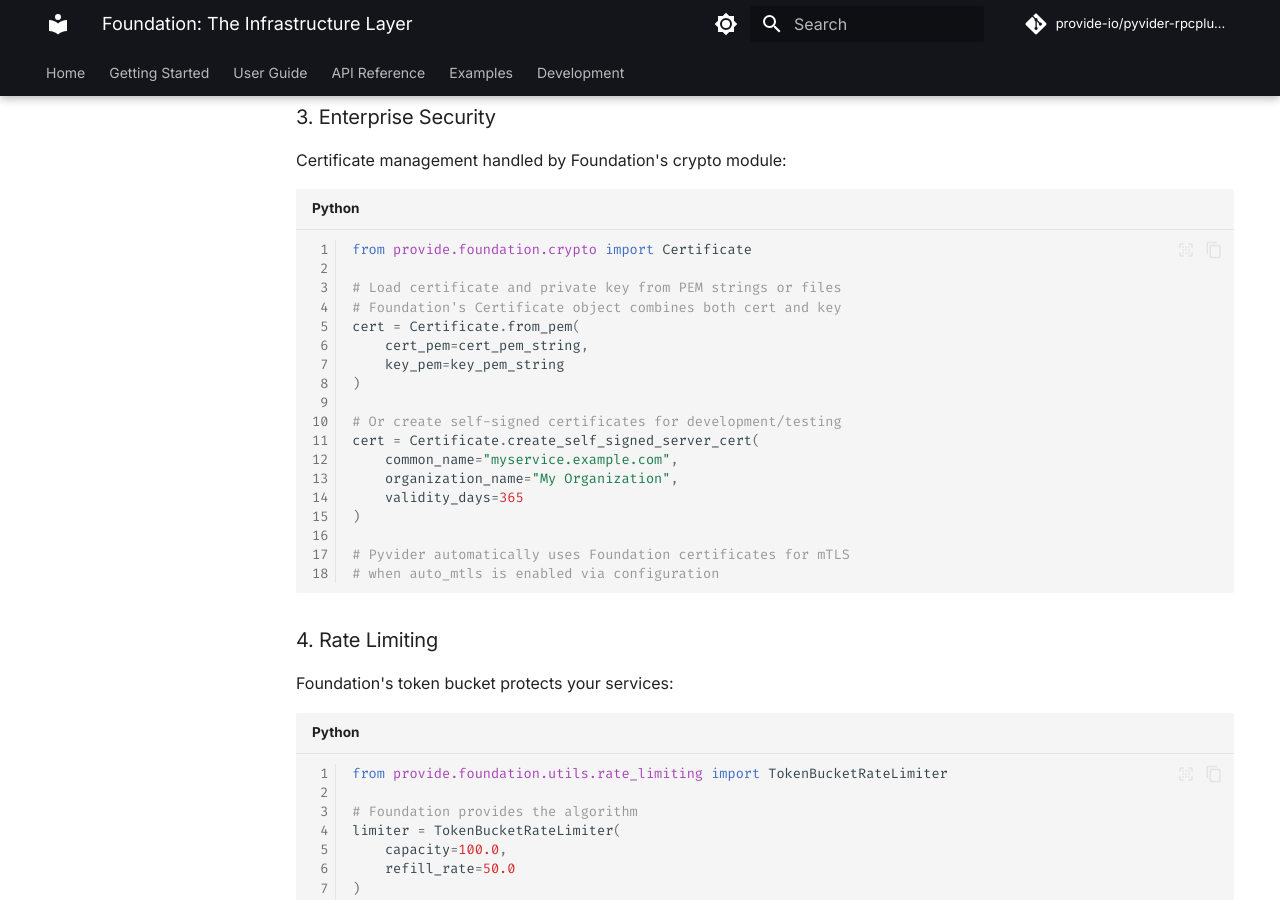
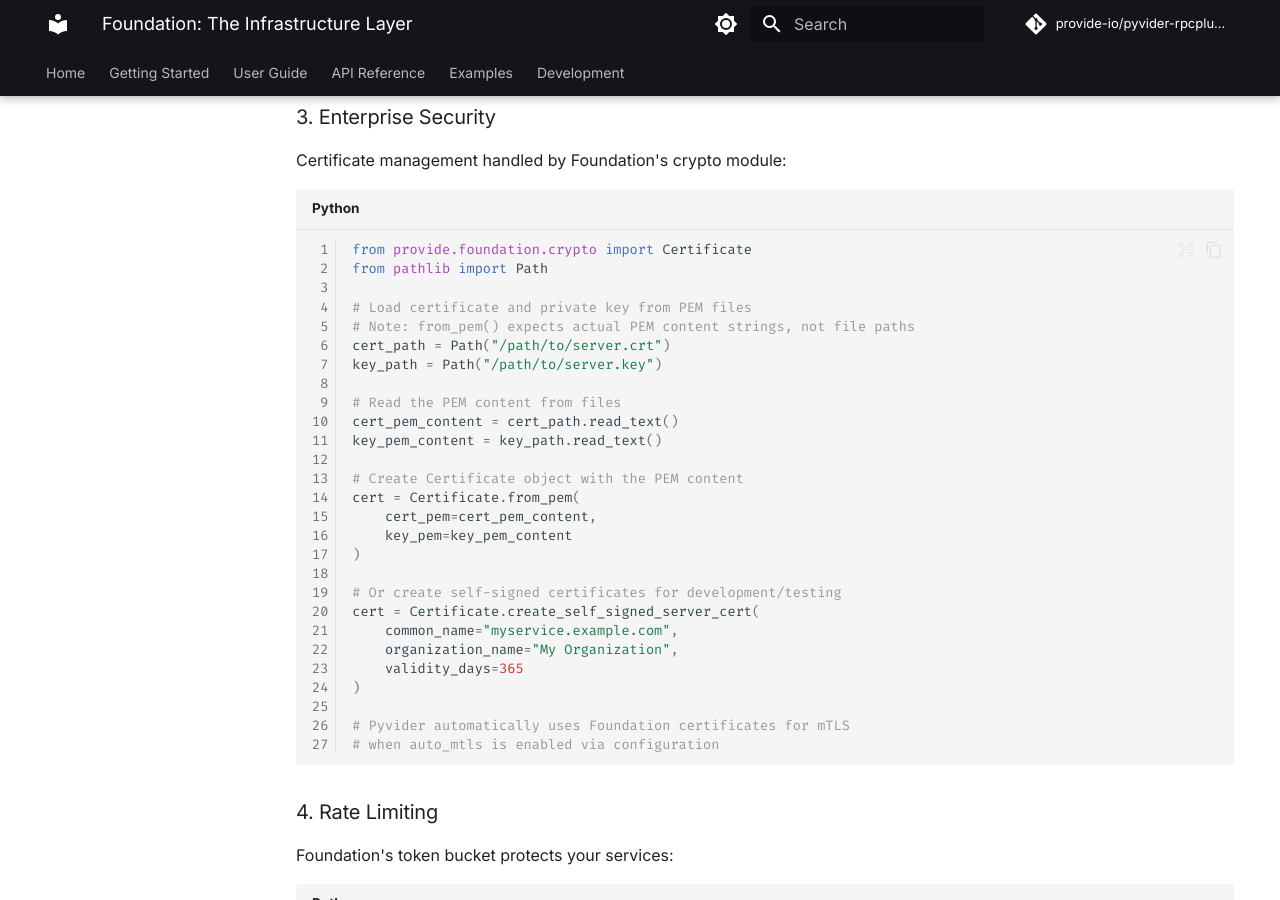
Before and after one commit to provide-io/pyvider-rpcplugin, an MkDocs documentation site: the page built from docs/introduction/foundation.md, in a window 1280 px wide and 900 px high, scrolled down 2453 px. Built offline with MkDocs 1.6.1 and Material for MkDocs 9.7.7, drawn with Linux system fonts in a browser that asks for light colours; comment, search, counter and statistics services are not loaded; the version menu is left out; some of the changed text lies outside the part shown.

Commit message:
🔼⚙️ [skip ci] auto-commit

````diff
--- a/docs/introduction/foundation.md
+++ b/docs/introduction/foundation.md
@@ -90,12 +90,21 @@ Certificate management handled by Foundation's crypto module:
 
 ```python
 from provide.foundation.crypto import Certificate
+from pathlib import Path
 
-# Load certificate and private key from PEM strings or files
-# Foundation's Certificate object combines both cert and key
+# Load certificate and private key from PEM files
+# Note: from_pem() expects actual PEM content strings, not file paths
+cert_path = Path("/path/to/server.crt")
+key_path = Path("/path/to/server.key")
+
+# Read the PEM content from files
+cert_pem_content = cert_path.read_text()
+key_pem_content = key_path.read_text()
+
+# Create Certificate object with the PEM content
 cert = Certificate.from_pem(
-    cert_pem=cert_pem_string,
-    key_pem=key_pem_string
+    cert_pem=cert_pem_content,
+    key_pem=key_pem_content
 )
 
 # Or create self-signed certificates for development/testing
@@ -210,17 +219,23 @@ Foundation's crypto provides:
 Powers Pyvider's mTLS:
 ```python
 from provide.foundation.crypto import Certificate
+from pathlib import Path
 
 # Foundation's Certificate class handles cert + key management
+# Read PEM content from files
+cert_pem_content = Path("/path/to/server.crt").read_text()
+key_pem_content = Path("/path/to/server.key").read_text()
+
 cert = Certificate.from_pem(
-    cert_pem="file:///path/to/server.crt",
-    key_pem="file:///path/to/server.key"
+    cert_pem=cert_pem_content,
+    key_pem=key_pem_content
 )
 
 # Or create self-signed certificates for development
 cert = Certificate.create_self_signed_server_cert(
     common_name="myservice.example.com",
-    organization_name="My Organization"
+    organization_name="My Organization",
+    validity_days=365
 )
 
 # Pyvider automatically uses these certificates when auto_mtls is enabled
````
Also changed, not shown: 2 other files.
